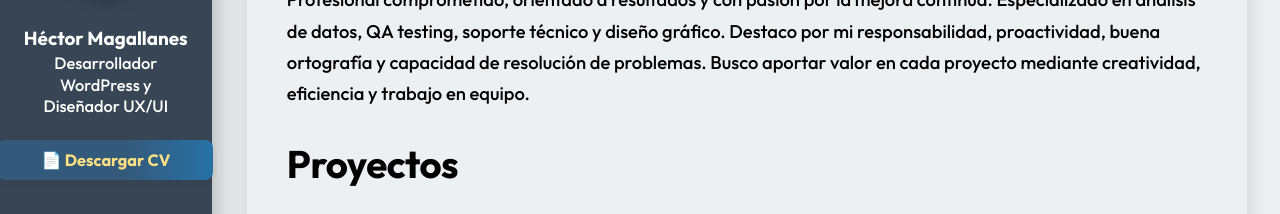
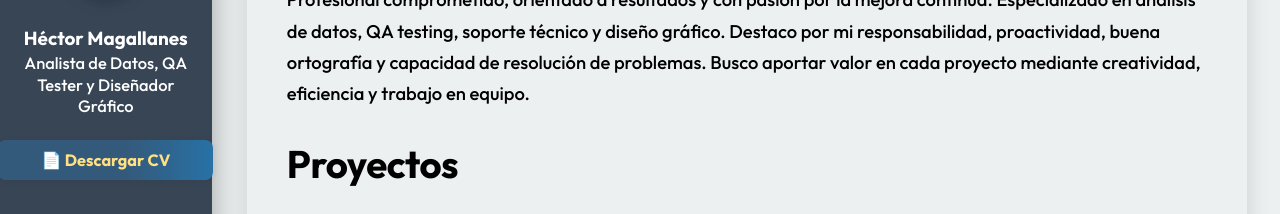
Before and after one commit to KinkinxD12/portfolio-hector, a plain HTML site: page espanol/index.html in a window 1280 px wide. Shown: the part 197-411 px from the top of the page. Drawn offline with Linux system fonts and the light colour scheme.

Commit message:
Update index.html

```diff
--- a/espanol/index.html
+++ b/espanol/index.html
@@ -274,7 +274,7 @@
     <div class="sidebar" id="sidebar">
       <img src="https://raw.githubusercontent.com/KinkinxD12/portfolio-hector/main/images/FOto.png" alt="Foto de perfil" class="profile-img">
       <h3>Héctor Magallanes</h3>
-      <p>Desarrollador WordPress y Diseñador UX/UI</p>
+      <p>Analista de Datos, QA Tester y Diseñador Gráfico</p>
       <a href="https://raw.githubusercontent.com/KinkinxD12/portfolio-hector/main/images/Hector_Magallanes_CV.pdf" class="download-btn" download>📄 Descargar CV</a>
       <div class="skills">
         <h4>Habilidades</h4>
```
